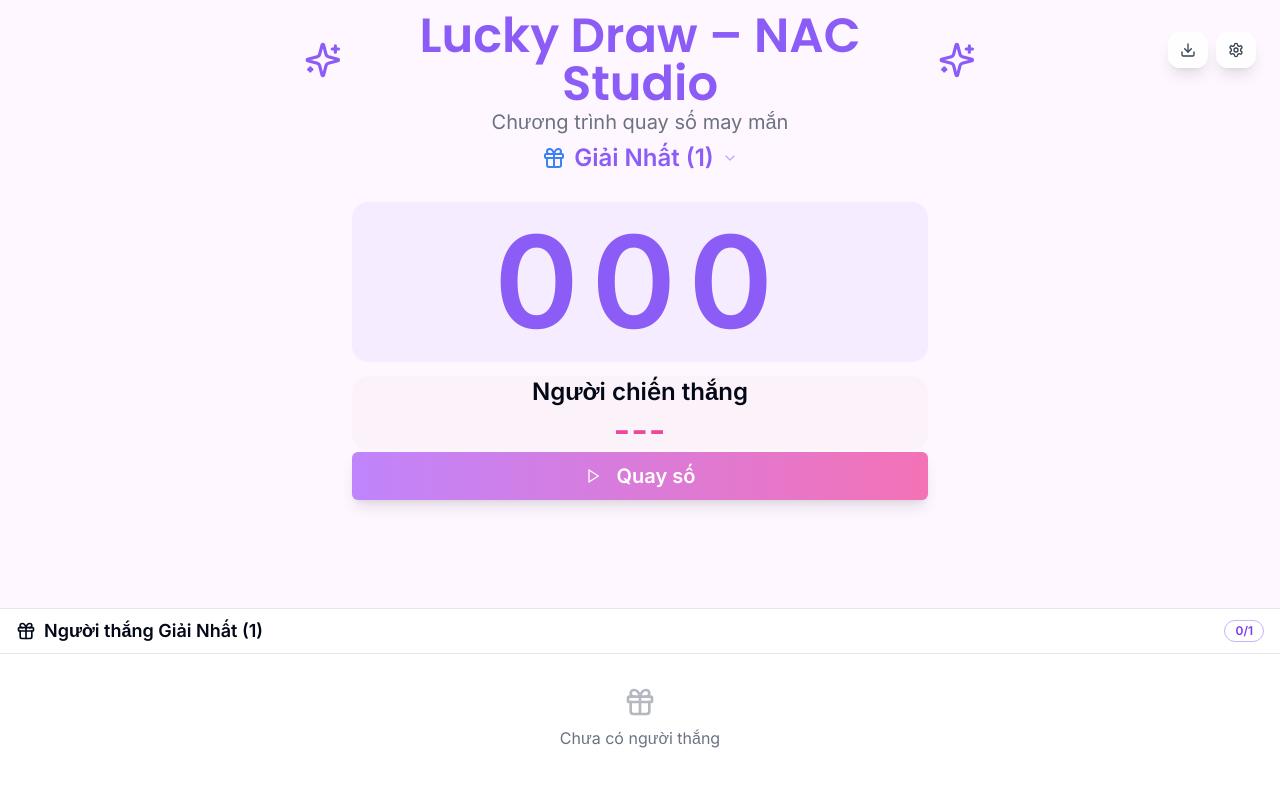
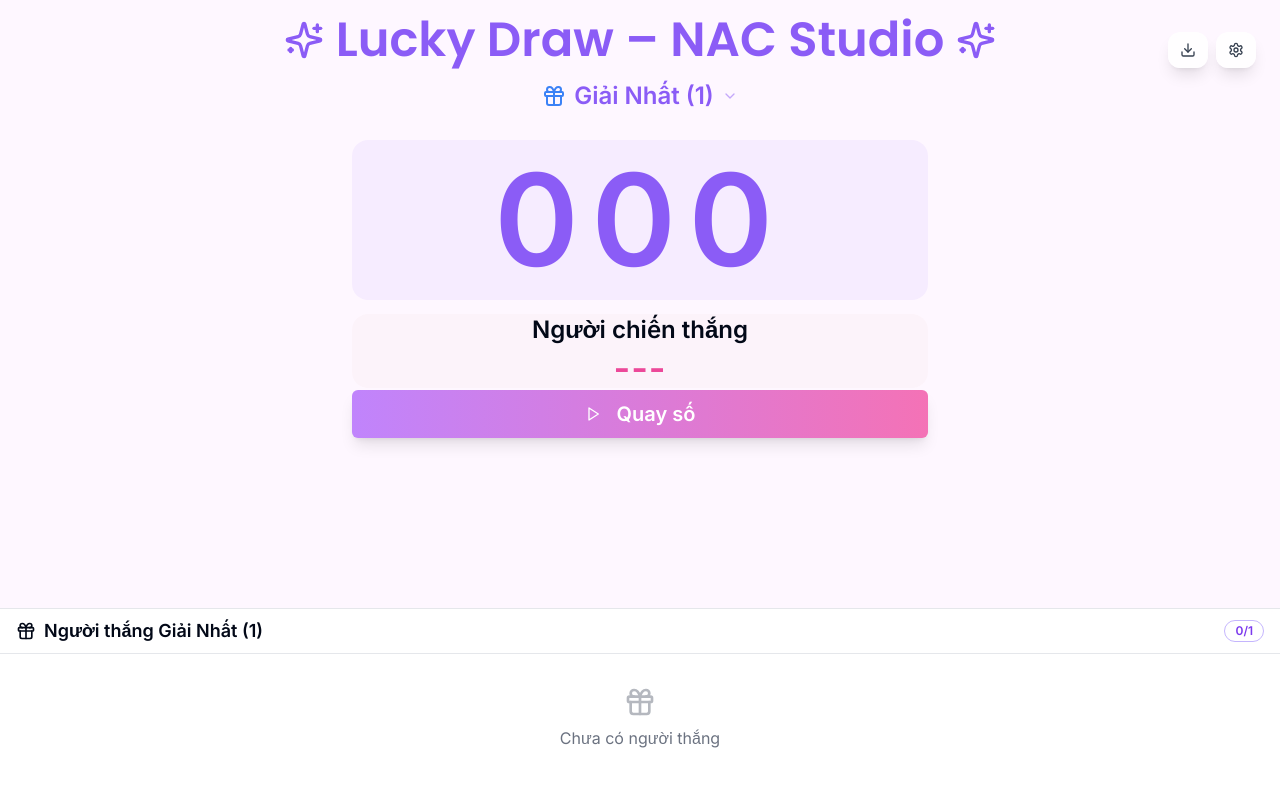
Before and after one commit to nhipm-nec/may-man-lucky-draw, a React (Vite) app: page / in a window 1280 px wide. Shown: the top 786 px of the page. Built offline with nearby package versions, Linux system fonts and the light colour scheme.

Commit message:
update style heading

```diff
--- a/index.html
+++ b/index.html
@@ -7,7 +7,7 @@
     <meta name="description" content="Ứng dụng quay số may mắn cho sự kiện" />
     <meta name="author" content="NAC Studio" />
 
-    <meta property="og:title" content="Lucky Draw - NAC Studio" />
+    <meta property="og:title" content="Lucky Draw" />
     <meta property="og:description" content="Ứng dụng quay số may mắn cho sự kiện" />
     <meta property="og:type" content="website" />
     <meta property="og:image" content="https://lovable.dev/opengraph-image-p98pqg.png" />
--- a/src/pages/Index.tsx
+++ b/src/pages/Index.tsx
@@ -493,7 +493,14 @@ const Index = () => {
     <div className="h-screen overflow-hidden flex flex-col" style={backgroundStyle}>
       {showConfetti && <ConfettiEffect />}
 
-      {/* Main Content Area - reduced top padding and spacing */}
+      {/* Title section - full width, always stretches across the web */}
+      <div className="w-full mt-4 px-2">
+        <h1 className="w-full text-center break-words text-2xl sm:text-3xl lg:text-4xl xl:text-5xl 2xl:text-6xl font-bold flex items-center justify-center gap-2 lg:gap-3" style={{ color: appTitleColor }}>
+          <Sparkles className="w-6 h-6 sm:w-8 sm:h-8 lg:w-9 lg:h-9 xl:w-10 xl:h-10 2xl:w-12 2xl:h-12" />
+          {appTitle}
+          <Sparkles className="w-6 h-6 sm:w-8 sm:h-8 lg:w-9 lg:h-9 xl:w-10 xl:h-10 2xl:w-12 2xl:h-12" />
+        </h1>
+      </div>
       <div className="flex-1 flex flex-col items-center justify-start pt-1 lg:pt-2 xl:pt-3 2xl:pt-4">
         <div className="w-full max-w-2xl flex flex-col items-center justify-center relative">
           {/* Floating Settings and Download Buttons */}
@@ -811,15 +818,14 @@ const Index = () => {
             </Dialog>
           </div>
 
-          {/* Title section - reduced margin */}
-          <div className="text-center mb-0.5">
-            <h1 className="text-2xl sm:text-3xl lg:text-4xl xl:text-5xl 2xl:text-6xl font-bold flex items-center justify-center gap-2 lg:gap-3" style={{ color: appTitleColor }}>
+          {/* Title section - centered absolutely
+          <div className="flex justify-center w-full mb-0.5">
+            <h1 className="w-full max-w-full break-words text-2xl sm:text-3xl lg:text-4xl xl:text-5xl 2xl:text-6xl font-bold flex items-center gap-2 lg:gap-3" style={{ color: appTitleColor }}>
               <Sparkles className="w-6 h-6 sm:w-8 sm:h-8 lg:w-9 lg:h-9 xl:w-10 xl:h-10 2xl:w-12 2xl:h-12" />
               {appTitle}
               <Sparkles className="w-6 h-6 sm:w-8 sm:h-8 lg:w-9 lg:h-9 xl:w-10 xl:h-10 2xl:w-12 2xl:h-12" />
             </h1>
-            <p className="text-sm sm:text-base lg:text-lg xl:text-xl 2xl:text-2xl" style={{ color: appSubtitleColor }}>{appSubtitle}</p>
-          </div>
+          </div> */}
 
           {/* Prize Select - reduced margin */}
           <div className="flex justify-center mb-0">
```
